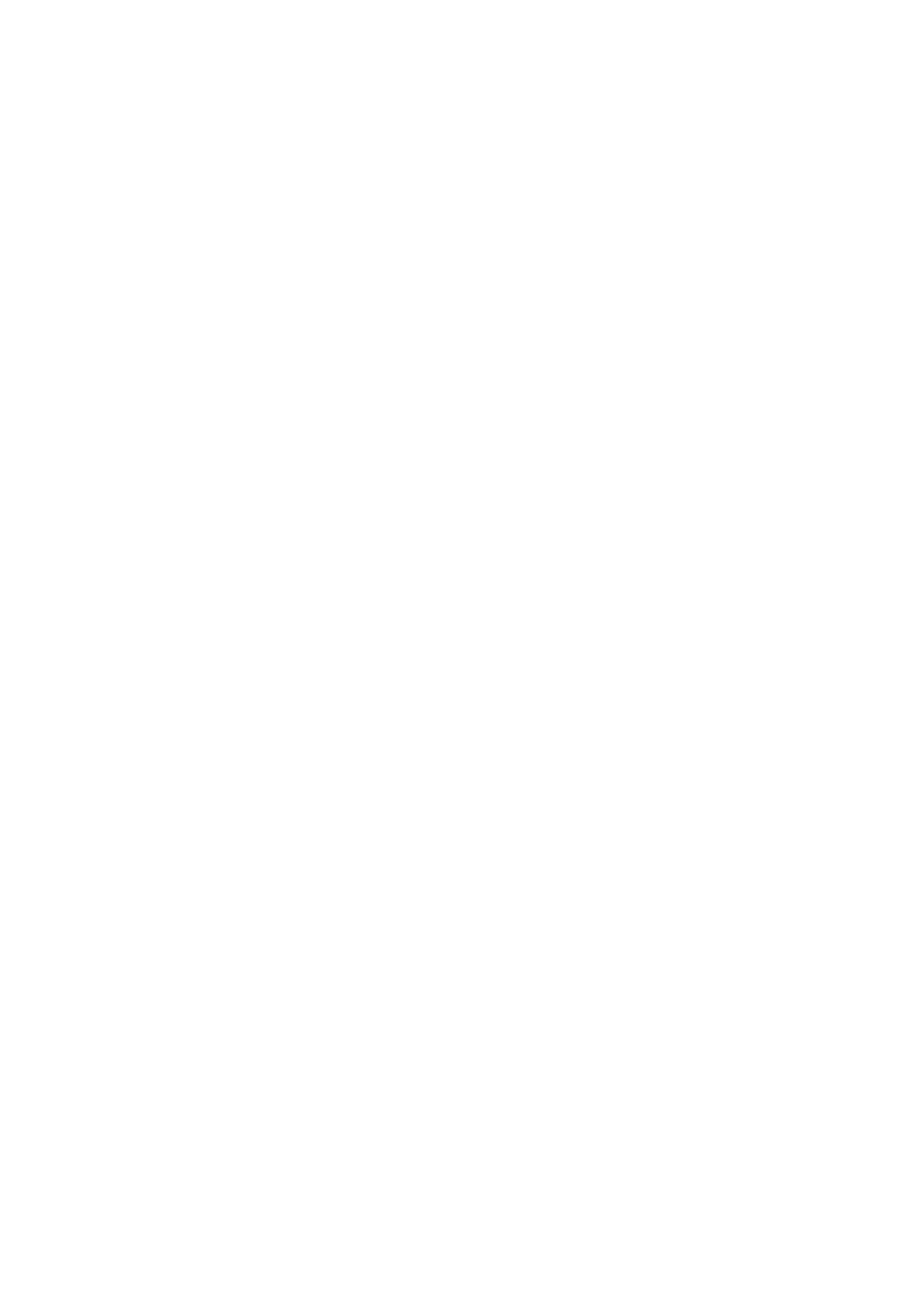
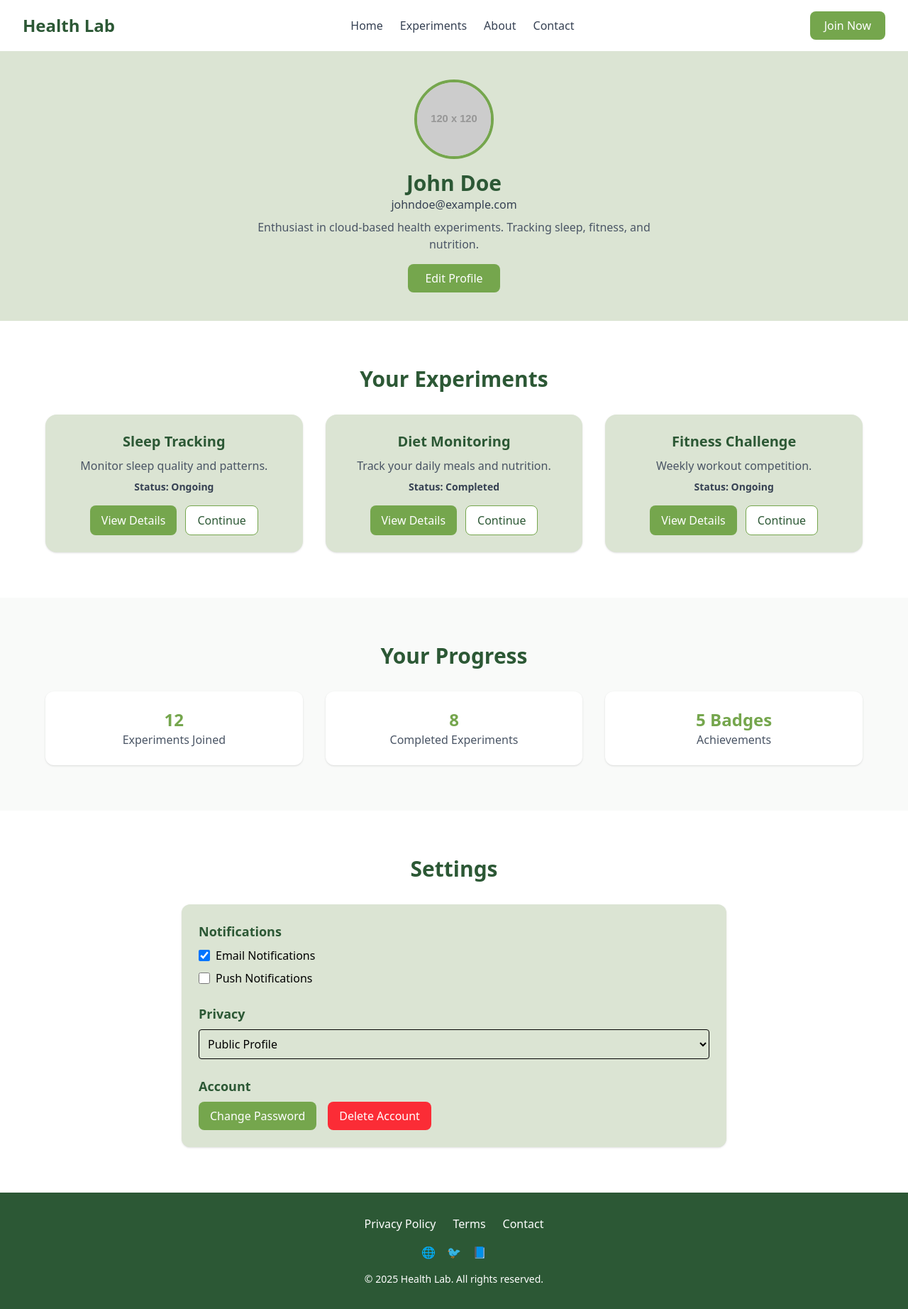
Before and after one commit to UchihaKiller1/HealthLab, a React (Vite) app in the folder frontend/: page /profile in a window 1280 px wide. Before the commit this address had no page. Shown: the whole page at 71% size. Before the commit the page ends 800 px from the top, so only its background shows below. Built offline with nearby package versions, Linux system fonts and the light colour scheme; a web font is replaced by a local one.

Commit message:
profile page done

```diff
--- a/frontend/src/App.jsx
+++ b/frontend/src/App.jsx
@@ -1,20 +1,22 @@
-import { BrowserRouter,Route,Routes } from "react-router-dom"
-import AdminDashboard from "./pages/admin/adminDashboard"
-import Register from "./pages/user/register"
-import Login from "./pages/user/login"
+import { BrowserRouter, Route, Routes } from "react-router-dom";
+import AdminDashboard from "./pages/admin/adminDashboard";
+import Register from "./pages/user/register";
+import Login from "./pages/user/login";
+import Profile from "./pages/user/Profile";
 function App() {
- return(
+  return (
     <BrowserRouter>
-    <Routes path='/*'>
-      <Route path="/admin" element={<AdminDashboard></AdminDashboard>}></Route>
-      <Route path="/register" element={<Register></Register>}></Route>
-      <Route path="/login" element={<Login></Login>}></Route>
-    </Routes>
-
-  </BrowserRouter>
-
-
- )
+      <Routes path="/*">
+        <Route
+          path="/admin"
+          element={<AdminDashboard></AdminDashboard>}
+        ></Route>
+        <Route path="/register" element={<Register></Register>}></Route>
+        <Route path="/login" element={<Login></Login>}></Route>
+        <Route path="/profile" element={<Profile></Profile>}></Route>
+      </Routes>
+    </BrowserRouter>
+  );
 }
 
-export default App
+export default App;
--- /dev/null
+++ b/frontend/src/pages/user/Profile.jsx
@@ -0,0 +1,22 @@
+import React from "react";
+import Navbar from "./component/Navbar";
+import ProfileHeader from "./component/ProfileHeader";
+import ExperimentCards from "./component/ExperimentCards";
+import StatsSection from "./component/StatsSection";
+import SettingsSection from "./component/SettingsSection";
+import Footer from "./component/Footer";
+
+const Profile = () => {
+  return (
+    <div>
+      <Navbar />
+      <ProfileHeader />
+      <ExperimentCards />
+      <StatsSection />
+      <SettingsSection />
+      <Footer />
+    </div>
+  );
+};
+
+export default Profile;
--- /dev/null
+++ b/frontend/src/pages/user/component/ExperimentCards.jsx
@@ -0,0 +1,53 @@
+import React from "react";
+
+const experiments = [
+  {
+    name: "Sleep Tracking",
+    desc: "Monitor sleep quality and patterns.",
+    status: "Ongoing",
+  },
+  {
+    name: "Diet Monitoring",
+    desc: "Track your daily meals and nutrition.",
+    status: "Completed",
+  },
+  {
+    name: "Fitness Challenge",
+    desc: "Weekly workout competition.",
+    status: "Ongoing",
+  },
+];
+
+const ExperimentCards = () => {
+  return (
+    <section className="py-16 bg-white text-center">
+      <h2 className="text-3xl font-bold text-[#2C5835] mb-8">
+        Your Experiments
+      </h2>
+      <div className="grid md:grid-cols-3 gap-8 max-w-6xl mx-auto">
+        {experiments.map((exp, i) => (
+          <div
+            key={i}
+            className="p-6 bg-[#DBE4D3] rounded-2xl shadow hover:scale-105 transition"
+          >
+            <h3 className="text-xl font-bold text-[#2C5835]">{exp.name}</h3>
+            <p className="text-gray-600 mt-2">{exp.desc}</p>
+            <p className="mt-2 text-sm font-semibold text-gray-700">
+              Status: {exp.status}
+            </p>
+            <div className="mt-4 flex justify-center gap-3">
+              <button className="bg-[#75A64D] text-white px-4 py-2 rounded-lg hover:bg-[#2C5835] transition">
+                View Details
+              </button>
+              <button className="bg-white border border-[#75A64D] text-[#2C5835] px-4 py-2 rounded-lg hover:bg-[#DBE4D3] transition">
+                Continue
+              </button>
+            </div>
+          </div>
+        ))}
+      </div>
+    </section>
+  );
+};
+
+export default ExperimentCards;
--- /dev/null
+++ b/frontend/src/pages/user/component/Footer.jsx
@@ -0,0 +1,21 @@
+import React from "react";
+
+const Footer = () => {
+  return (
+    <footer className="py-8 bg-[#2C5835] text-white text-center">
+      <div className="flex justify-center gap-6 mb-4">
+        <a href="#">Privacy Policy</a>
+        <a href="#">Terms</a>
+        <a href="#">Contact</a>
+      </div>
+      <div className="flex justify-center gap-4">
+        <a href="#">🌐</a>
+        <a href="#">🐦</a>
+        <a href="#">📘</a>
+      </div>
+      <p className="mt-4 text-sm">© 2025 Health Lab. All rights reserved.</p>
+    </footer>
+  );
+};
+
+export default Footer;
--- /dev/null
+++ b/frontend/src/pages/user/component/Navbar.jsx
@@ -0,0 +1,41 @@
+import React from "react";
+
+const Navbar = () => {
+  return (
+    <nav className="flex justify-between items-center px-8 py-4 bg-white shadow-md">
+      {/* Logo */}
+      <div className="text-2xl font-bold text-[#2C5835]">Health Lab</div>
+
+      {/* Links */}
+      <ul className="hidden md:flex gap-6 text-gray-700">
+        <li>
+          <a href="#" className="hover:text-[#75A64D]">
+            Home
+          </a>
+        </li>
+        <li>
+          <a href="#" className="hover:text-[#75A64D]">
+            Experiments
+          </a>
+        </li>
+        <li>
+          <a href="#" className="hover:text-[#75A64D]">
+            About
+          </a>
+        </li>
+        <li>
+          <a href="#" className="hover:text-[#75A64D]">
+            Contact
+          </a>
+        </li>
+      </ul>
+
+      {/* CTA Button */}
+      <button className="bg-[#75A64D] text-white px-5 py-2 rounded-lg hover:bg-[#2C5835] transition">
+        Join Now
+      </button>
+    </nav>
+  );
+};
+
+export default Navbar;
--- /dev/null
+++ b/frontend/src/pages/user/component/ProfileHeader.jsx
@@ -0,0 +1,24 @@
+import React from "react";
+
+const ProfileHeader = () => {
+  return (
+    <section className="bg-[#DBE4D3] py-10 text-center">
+      <img
+        src="https://via.placeholder.com/120"
+        alt="User Avatar"
+        className="w-28 h-28 rounded-full mx-auto border-4 border-[#75A64D]"
+      />
+      <h1 className="mt-4 text-3xl font-bold text-[#2C5835]">John Doe</h1>
+      <p className="text-gray-700">johndoe@example.com</p>
+      <p className="text-gray-600 mt-2 max-w-xl mx-auto">
+        Enthusiast in cloud-based health experiments. Tracking sleep, fitness,
+        and nutrition.
+      </p>
+      <button className="mt-4 bg-[#75A64D] text-white px-6 py-2 rounded-lg hover:bg-[#2C5835] transition">
+        Edit Profile
+      </button>
+    </section>
+  );
+};
+
+export default ProfileHeader;
--- /dev/null
+++ b/frontend/src/pages/user/component/SettingsSection.jsx
@@ -0,0 +1,48 @@
+import React from "react";
+
+const SettingsSection = () => {
+  return (
+    <section className="py-16 bg-white text-center">
+      <h2 className="text-3xl font-bold text-[#2C5835] mb-8">Settings</h2>
+      <div className="max-w-3xl mx-auto bg-[#DBE4D3] rounded-xl shadow p-6 text-left space-y-6">
+        {/* Notifications */}
+        <div>
+          <h3 className="text-lg font-semibold text-[#2C5835]">
+            Notifications
+          </h3>
+          <label className="flex items-center gap-2 mt-2">
+            <input type="checkbox" defaultChecked className="w-4 h-4" />
+            Email Notifications
+          </label>
+          <label className="flex items-center gap-2 mt-2">
+            <input type="checkbox" className="w-4 h-4" />
+            Push Notifications
+          </label>
+        </div>
+
+        {/* Privacy */}
+        <div>
+          <h3 className="text-lg font-semibold text-[#2C5835]">Privacy</h3>
+          <select className="mt-2 w-full p-2 border rounded">
+            <option>Public Profile</option>
+            <option>Friends Only</option>
+            <option>Private</option>
+          </select>
+        </div>
+
+        {/* Account Management */}
+        <div>
+          <h3 className="text-lg font-semibold text-[#2C5835]">Account</h3>
+          <button className="bg-[#75A64D] text-white px-4 py-2 rounded-lg hover:bg-[#2C5835] transition mt-2">
+            Change Password
+          </button>
+          <button className="ml-4 bg-red-500 text-white px-4 py-2 rounded-lg hover:bg-red-700 transition">
+            Delete Account
+          </button>
+        </div>
+      </div>
+    </section>
+  );
+};
+
+export default SettingsSection;
--- /dev/null
+++ b/frontend/src/pages/user/component/StatsSection.jsx
@@ -0,0 +1,28 @@
+import React from "react";
+
+const stats = [
+  { title: "Experiments Joined", value: 12 },
+  { title: "Completed Experiments", value: 8 },
+  { title: "Achievements", value: "5 Badges" },
+];
+
+const StatsSection = () => {
+  return (
+    <section className="py-16 bg-[#F9FAF9] text-center">
+      <h2 className="text-3xl font-bold text-[#2C5835] mb-8">Your Progress</h2>
+      <div className="grid md:grid-cols-3 gap-8 max-w-6xl mx-auto">
+        {stats.map((s, i) => (
+          <div
+            key={i}
+            className="p-6 bg-white rounded-xl shadow hover:scale-105 transition"
+          >
+            <h3 className="text-2xl font-bold text-[#75A64D]">{s.value}</h3>
+            <p className="text-gray-600">{s.title}</p>
+          </div>
+        ))}
+      </div>
+    </section>
+  );
+};
+
+export default StatsSection;
```
